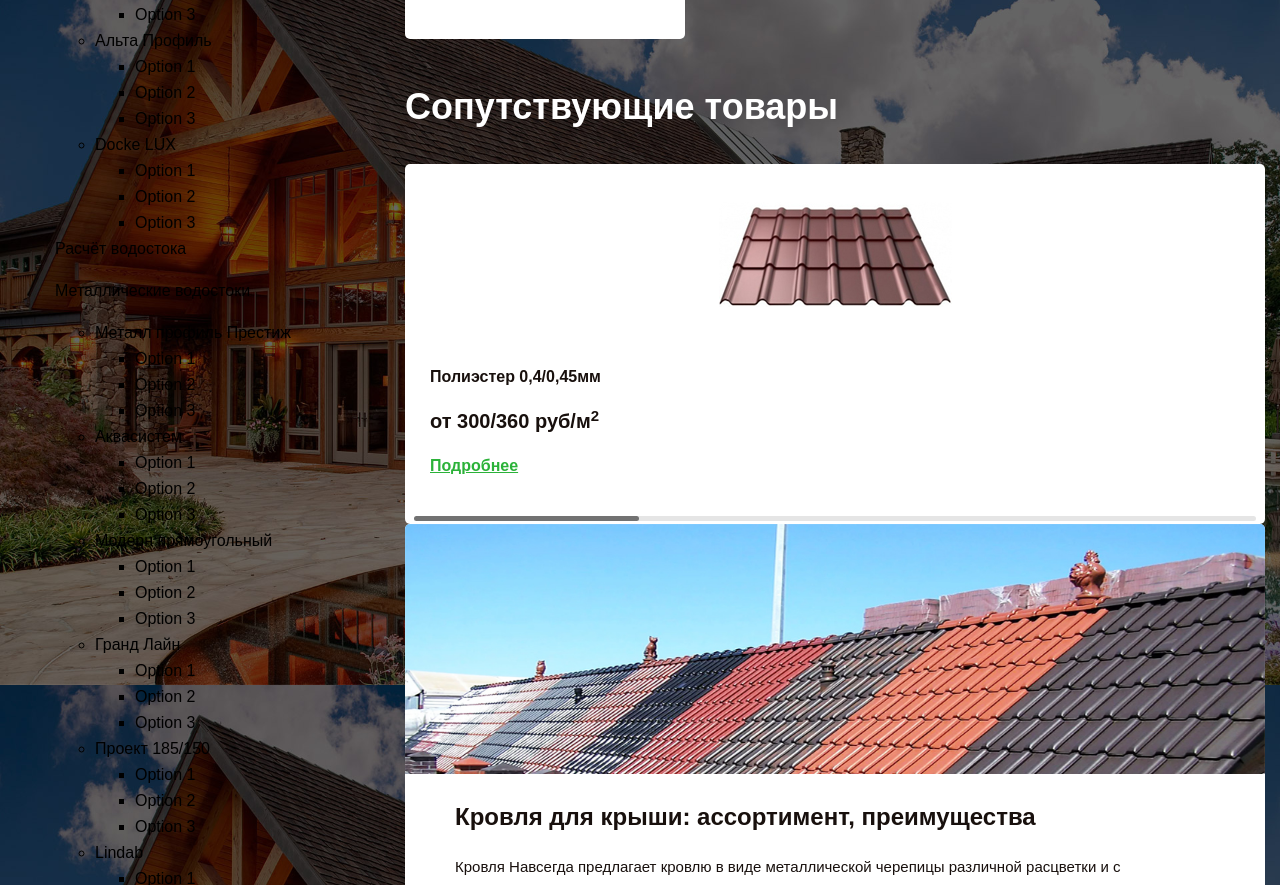
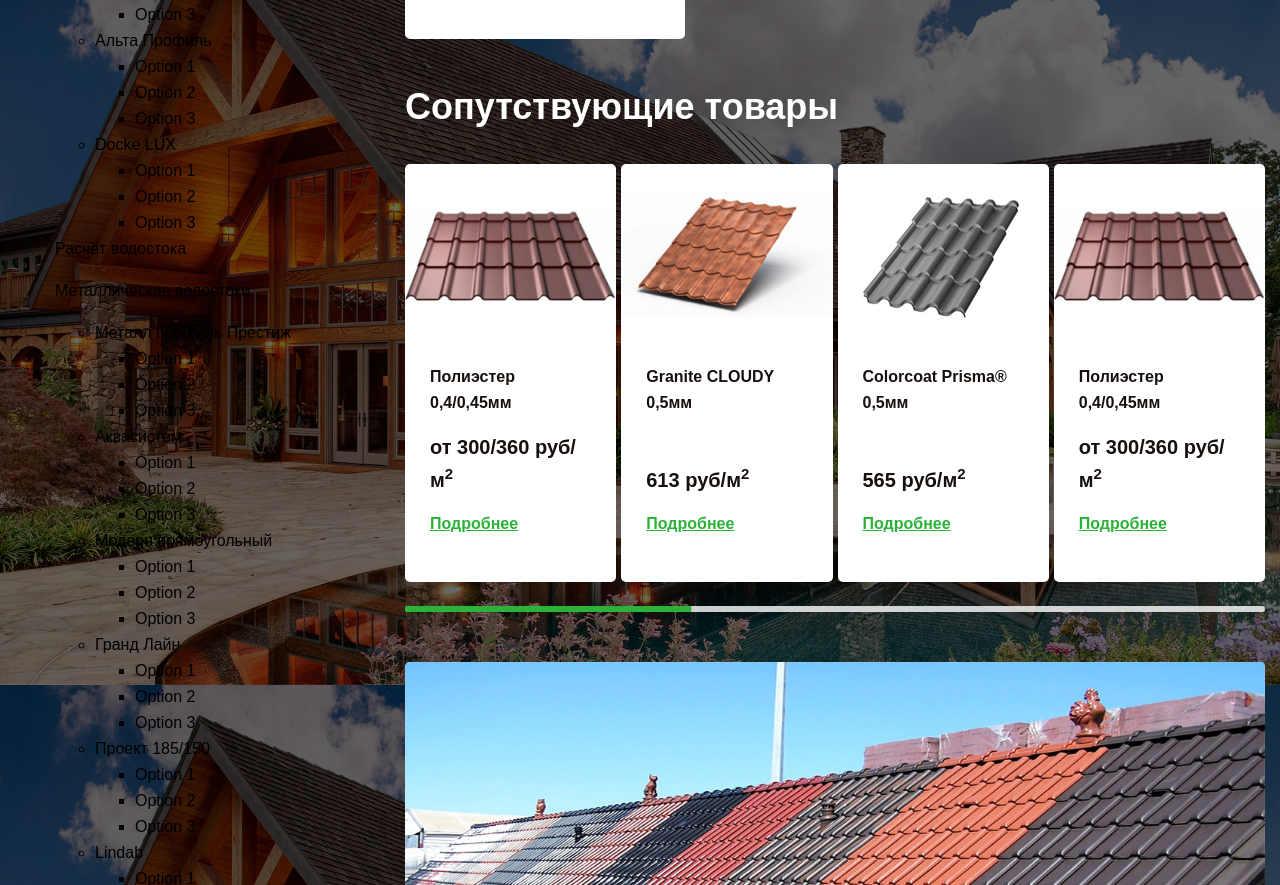
Before and after one commit to Verta-master/roof, a website: page catalog.html in a window 1280 px wide. Shown: the part 1725-2610 px from the top of the page. Drawn offline with nearby package versions, Linux system fonts and the light colour scheme; files that its build step writes are made by us from their sources.

Commit message:
Catalog slider

```diff
--- a/catalog.html
+++ b/catalog.html
@@ -769,7 +769,7 @@
                 </div>
               </div>
             </div>
-            <div class="swiper-scrollbar product__scrollbar"></div>
+            <div class="swiper-pagination product__scrollbar"></div>
           </div>
 
         </section>
@@ -951,25 +951,26 @@
     });
 
     var swiper = new Swiper('.product__slider', {
-      scrollbar: {
-        el: '.product__scrollbar',
-        draggable: true,
-        dragSize: 225,
+        pagination: {
+          el: '.product__scrollbar',
+          type: 'progressbar',
+        },
         slidesPerView: 4,
-        slidesPerGroup: 4,
+        clickable: true,
+        preventClicks: false,
+        preventClicksPropagation: false,
         spaceBetween: 5,
-        breakpoints: {
-          1560: {
-              slidesPerView: 3,
-          },
-          1022: {
-              slidesPerView: 2,
-          },
-          480: {
-              slidesPerView: 1,
-          }
-        }
-      },
+//        breakpoints: {
+//          1560: {
+//              slidesPerView: 3,
+//          },
+//          1022: {
+//              slidesPerView: 2,
+//          },
+//          480: {
+//              slidesPerView: 1,
+//          }
+//        }
     });
 
     var mySwiper = new Swiper ('.sidebar__slider', {
--- a/less/blocks/product.less
+++ b/less/blocks/product.less
@@ -1,5 +1,12 @@
+.product {
+  margin-bottom: 50px;
+}
+
+.product__slider {
+  padding-bottom: 30px;
+}
+
 .product__slide {
-  width: 280px;
   height: auto;
   display: flex;
   flex-direction: column;
@@ -8,3 +15,19 @@
   background-color: rgb(255, 255, 255);
   overflow: hidden;
 }
+
+.swiper-container-horizontal>.swiper-pagination-progressbar {
+  bottom: 0;
+  top: auto;
+  height: 6px;
+}
+
+.swiper-pagination-progressbar {
+  background-color: rgba(255, 255, 255, 0.8);
+  border-radius: 3px;
+}
+
+.swiper-pagination-progressbar .swiper-pagination-progressbar-fill {
+  background-color: rgb(43, 178, 57);
+  border-radius: 3px;
+}
```
